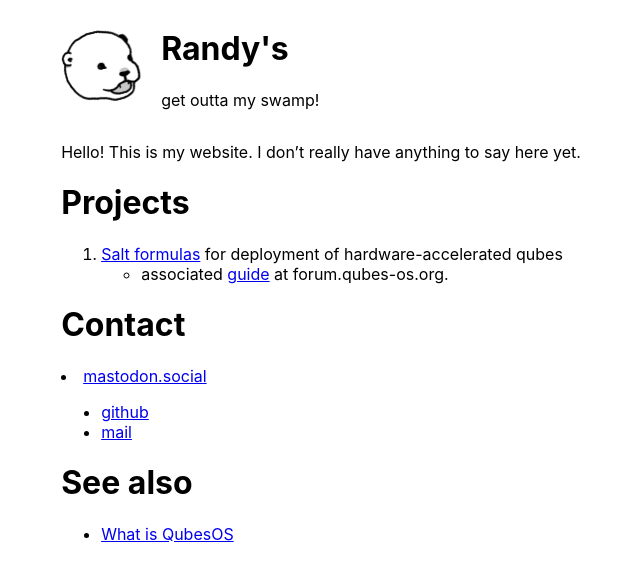
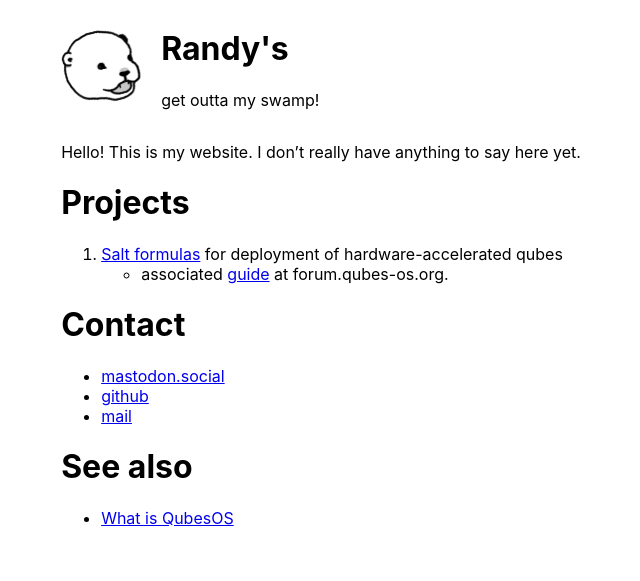
Before and after one commit to RandyTheOtter/RandyTheOtter.github.io, a Jekyll site: the page built from index.md, in a window 1280 px wide. Shown: the top 581 px of the page, without its empty margins (319-959 px from the left). Built offline with Jekyll 4.4.1, drawn with Linux system fonts in a browser that asks for light colours.

```diff
--- a/index.md
+++ b/index.md
@@ -16,7 +16,7 @@ Hello! This is my website. I don't really have anything to say here yet.
 
 # Contact
 
-<li><a rel="me" href="https://mastodon.social/@RandyTheOtter">mastodon.social</a></li>
+- <a rel="me" href="https://mastodon.social/@RandyTheOtter">mastodon.social</a>
 - [github](https://github.com/RandyTheOtter)
 - [mail](RandyTheOtter@proton.me)
 
```
